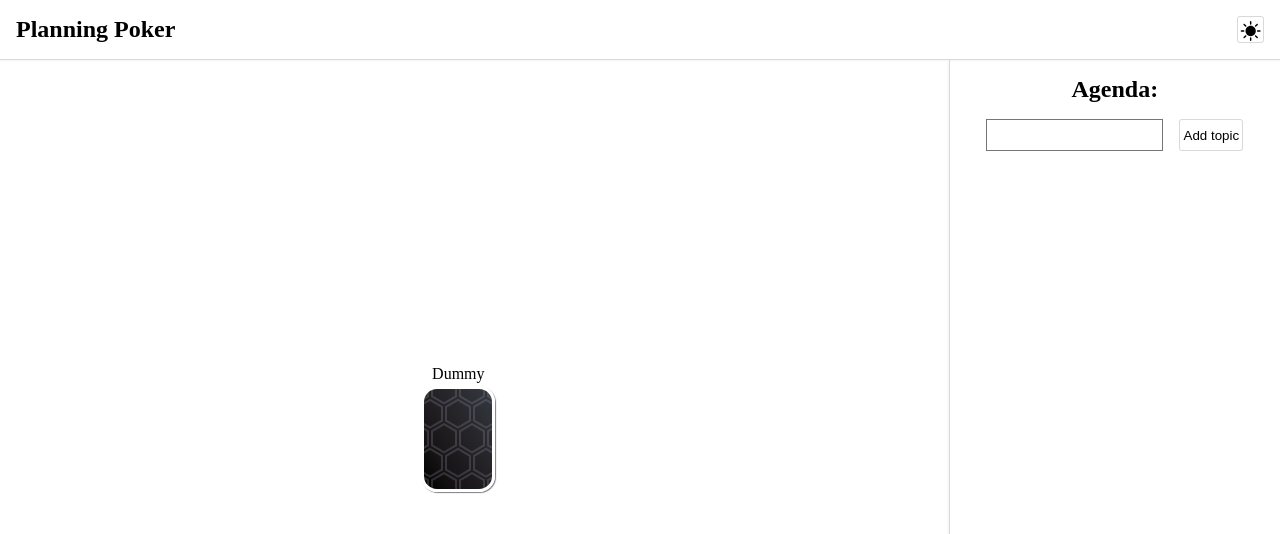
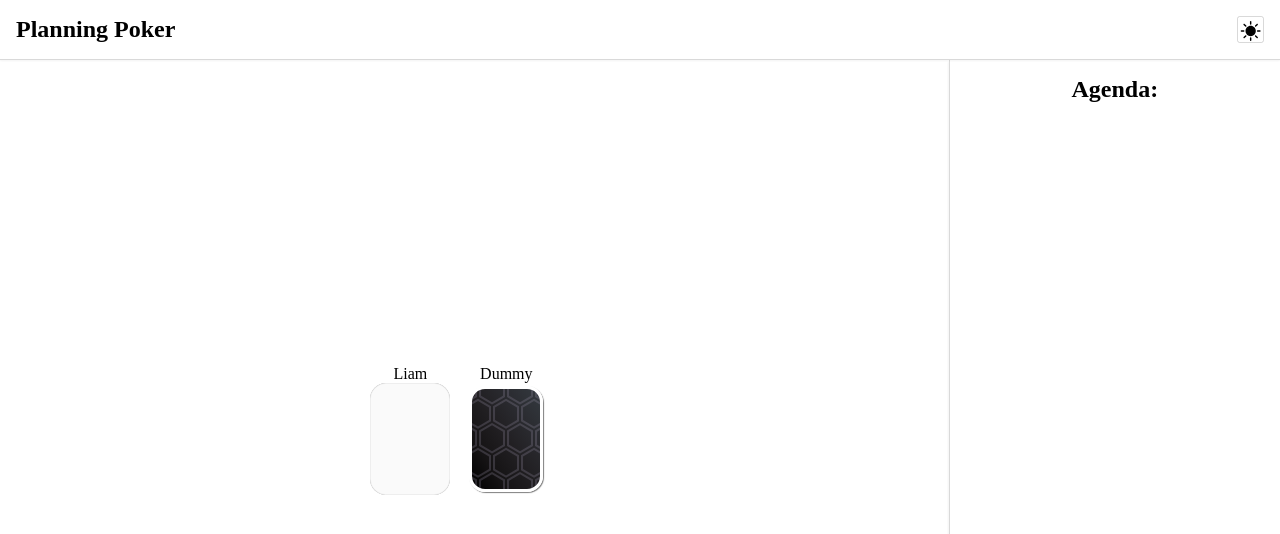
Before and after one commit to BBD-LevelUps-withBandH/planning-poker, a React (Vite) app in the folder planning-web/: page /room/1 in a window 1280 px wide. Shown: the top 534 px of the page. Built offline with nearby package versions, Linux system fonts and the light colour scheme.

Commit message:
Adding Checks for room creators to stop bad actors

```diff
--- a/planning-web/package.json
+++ b/planning-web/package.json
@@ -1,5 +1,8 @@
 {
   "name": "planning-web",
+  "engines": {
+    "node": ">=16.0.0"
+  },
   "private": true,
   "version": "0.0.0",
   "type": "module",
--- a/planning-web/src/Agenda/Agenda.jsx
+++ b/planning-web/src/Agenda/Agenda.jsx
@@ -8,9 +8,10 @@ import PropTypes from 'prop-types';
  * @param {Array<{topic: string, score: number}>} props.tickets - tickets to be estimated
  * @param {Dispatch<SetStateAction<Array<{topic: string, score: number}>>>} props.setTickets - setState for tickets
  * @param {number} [props.currentTopic] - index of current topic
+ * @param {{name: string, choice: number|string|undefined, superMan: boolean|undefined}} props.currentUser - current User
  * @returns {JSX.Element} Agenda Component
  */
-export default function Agenda({ tickets, setTickets, currentTopic }) {
+export default function Agenda({ tickets, setTickets, currentTopic, currentUser }) {
   return (
     <aside className='agenda v-container-h'>
       <h2>Agenda:</h2>
@@ -25,7 +26,9 @@ export default function Agenda({ tickets, setTickets, currentTopic }) {
             </section>
           ))
         }
-        <form
+        {
+          currentUser.superMan
+          && <form
             className='container'
             onSubmit={
               event => {
@@ -47,6 +50,7 @@ export default function Agenda({ tickets, setTickets, currentTopic }) {
               Add topic
             </button>
           </form>
+        }
       </ol>
     </aside>
   );
@@ -59,4 +63,12 @@ Agenda.propTypes = {
   })),
   setTickets: PropTypes.func,
   currentTopic: PropTypes.number,
+  currentUser: PropTypes.shape({
+    name: PropTypes.string,
+    choice: PropTypes.oneOfType([
+      PropTypes.string,
+      PropTypes.number,
+    ]),
+    superMan: PropTypes.bool,
+  }),
 };
--- a/planning-web/src/App.jsx
+++ b/planning-web/src/App.jsx
@@ -1,4 +1,4 @@
-import React from 'react';
+import React, { useState } from 'react';
 import { BrowserRouter, Route, Routes } from 'react-router-dom';
 import NavBar from './NavBar/NavBar.jsx';
 import RoomChoose from './RoomChoose/RoomChoose.jsx';
@@ -8,17 +8,18 @@ import Room from './Room/Room.jsx';
  * @returns {JSX.Element} Main App component
  */
 export default function App() {
+  const [user, setUser] = useState({ name: 'Liam' });
   return (
     <BrowserRouter>
       <NavBar />
       <Routes>
         <Route
           path='/'
-          element={ <RoomChoose /> }
+          element={ <RoomChoose setUser={ setUser } /> }
         />
         <Route
           path='/room/:id'
-          element={ <Room /> }
+          element={ <Room currentUser={ user } /> }
         />
       </Routes>
     </BrowserRouter>
--- a/planning-web/src/Room/Room.jsx
+++ b/planning-web/src/Room/Room.jsx
@@ -3,16 +3,47 @@ import './Room.css';
 import { useParams } from 'react-router-dom';
 import UserChoice from '../UserChoice/UserChoice.jsx';
 import Agenda from '../Agenda/Agenda.jsx';
+import PropTypes from 'prop-types';
 
 /**
+ *
+ * @param {boolean} hidden - whether cards are currently hidden
+ * @param {Array<{choice: number|string|undefined}>}users - all active room users
+ * @param {number} [topic] - current topic number
+ * @returns {boolean} true if you should be able to reveal choices
+ */
+function canReveal(hidden, users, topic) {
+  return (hidden && typeof topic === 'number' && users.some(user => user.choice || user.choice === 0));
+}
+
+/**
+ *
+ * @param {boolean} hidden - whether cards are currently hidden
+ * @param {Array} tickets - all room tickets
+ * @param {number} [topic] - current topic number
+ * @returns {boolean} true if you can change to next topic
+ */
+function canChangeTopic(hidden, tickets, topic) {
+  return ((topic === null && tickets.length > 0) || (!hidden && tickets.length > topic + 1));
+}
+
+/**
+ * @param {object} props - React Props
+ * @param {{name: string, choice: number|string|undefined, superMan: boolean|undefined}} props.currentUser - current User
  * @returns {JSX.Element} Room page
  */
-export default function Room() {
+export default function Room({ currentUser }) {
   const { id } = useParams();
   const [topic, setTopic] = useState(null);
   const [hidden, setHidden] = useState(true);
   const [tickets, setTickets] = useState([]);
   const [users, setUsers] = useState([]);
+  useEffect(() => {
+    if (!currentUser.superMan) {
+      const timeout = setTimeout(() => setUsers(prevState => [...prevState, currentUser]));
+      return () => clearTimeout(timeout);
+    }
+  }, []);
   useEffect(() => {
     const interval = setInterval(() => setUsers(prevState => [
       ...prevState,
@@ -59,7 +90,7 @@ export default function Room() {
           }
         </ul>
         {
-          hidden && typeof topic === 'number' && users.some(user => user.choice || user.choice === 0)
+          currentUser.superMan && canReveal(hidden, users, topic)
             ? (
               <button
                 type='button'
@@ -77,7 +108,7 @@ export default function Room() {
             : null
         }
         {
-          (topic === null && tickets.length > 0) || (!hidden && tickets.length > topic + 1)
+          currentUser.superMan && canChangeTopic(hidden, tickets, topic)
             ? (
               <button
                 type='button'
@@ -85,7 +116,7 @@ export default function Room() {
                   () => {
                     setHidden(true);
                     setTopic(prev => (prev === null ? 0 : prev + 1));
-                    for (const user of users) user.choice = undefined;
+                    for (const roomUser of users) roomUser.choice = undefined;
                   }
                 }
               >
@@ -96,6 +127,7 @@ export default function Room() {
         }
       </main>
       <Agenda
+        currentUser={ currentUser }
         tickets={ tickets }
         setTickets={ setTickets }
         currentTopic={ topic }
@@ -103,3 +135,14 @@ export default function Room() {
     </article>
   );
 }
+
+Room.propTypes = {
+  currentUser: PropTypes.shape({
+    name: PropTypes.string,
+    choice: PropTypes.oneOfType([
+      PropTypes.string,
+      PropTypes.number,
+    ]),
+    superMan: PropTypes.bool,
+  }),
+};
--- a/planning-web/src/RoomChoose/RoomChoose.jsx
+++ b/planning-web/src/RoomChoose/RoomChoose.jsx
@@ -1,18 +1,29 @@
-import React from 'react';
+import React, { Dispatch, SetStateAction } from 'react';
 import './RoomChoose.css';
 import { useNavigate } from 'react-router-dom';
 import { createUUID } from '../chatgpt/uuid.js';
+import PropTypes from 'prop-types';
 
 /**
+ * @param {object} props - React Props
+ * @param {Dispatch<SetStateAction<object>>} props.setUser - set State for user
  * @returns {JSX.Element} RoomChoose page
  */
-export default function RoomChoose() {
+export default function RoomChoose({ setUser }) {
   const navigateTo = useNavigate();
   return (
     <main className='room-choose v-container'>
       <form
         className='v-container'
-        onSubmit={ () => navigateTo(`room/${createUUID()}`) }
+        onSubmit={
+          () => {
+            setUser(prevState => ({
+              ...prevState,
+              superMan: true,
+            }));
+            navigateTo(`room/${createUUID()}`);
+          }
+        }
       >
         <h2>Create a room</h2>
         <button type='submit'>Create</button>
@@ -41,3 +52,5 @@ export default function RoomChoose() {
     </main>
   );
 }
+
+RoomChoose.propTypes = { setUser: PropTypes.func };
```
Lines whose indentation alone changed are shown as unchanged.
